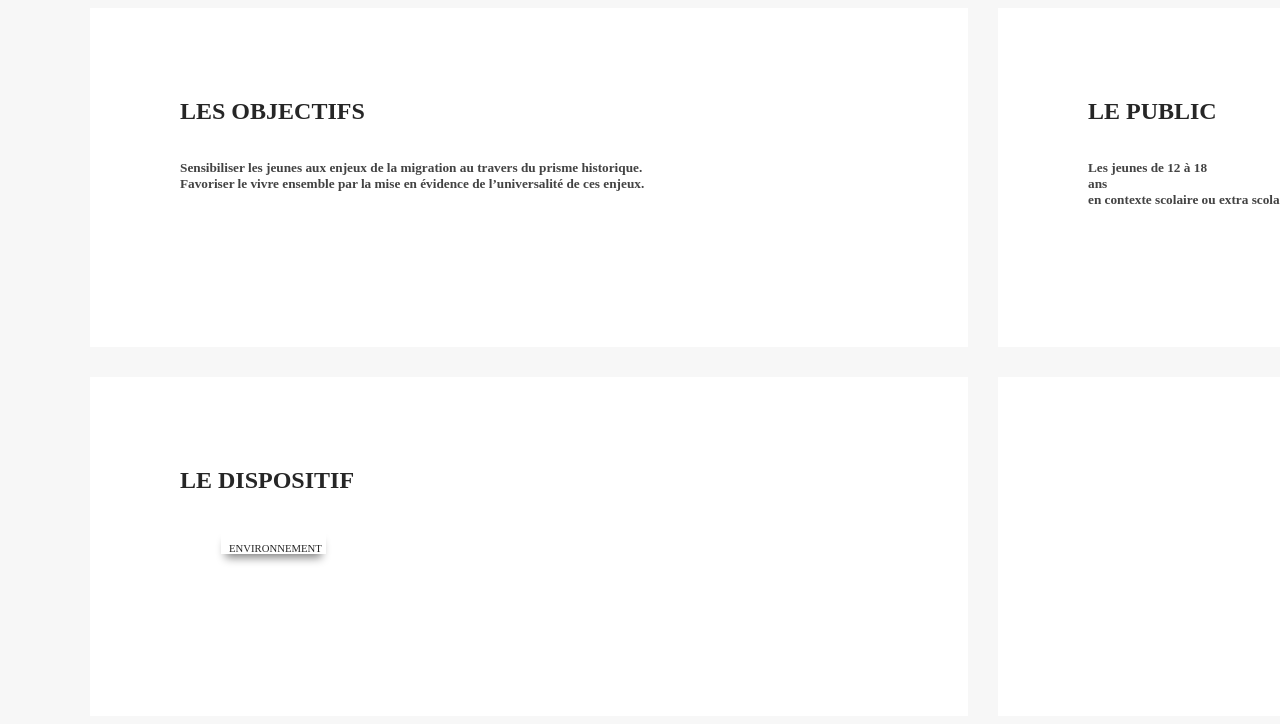
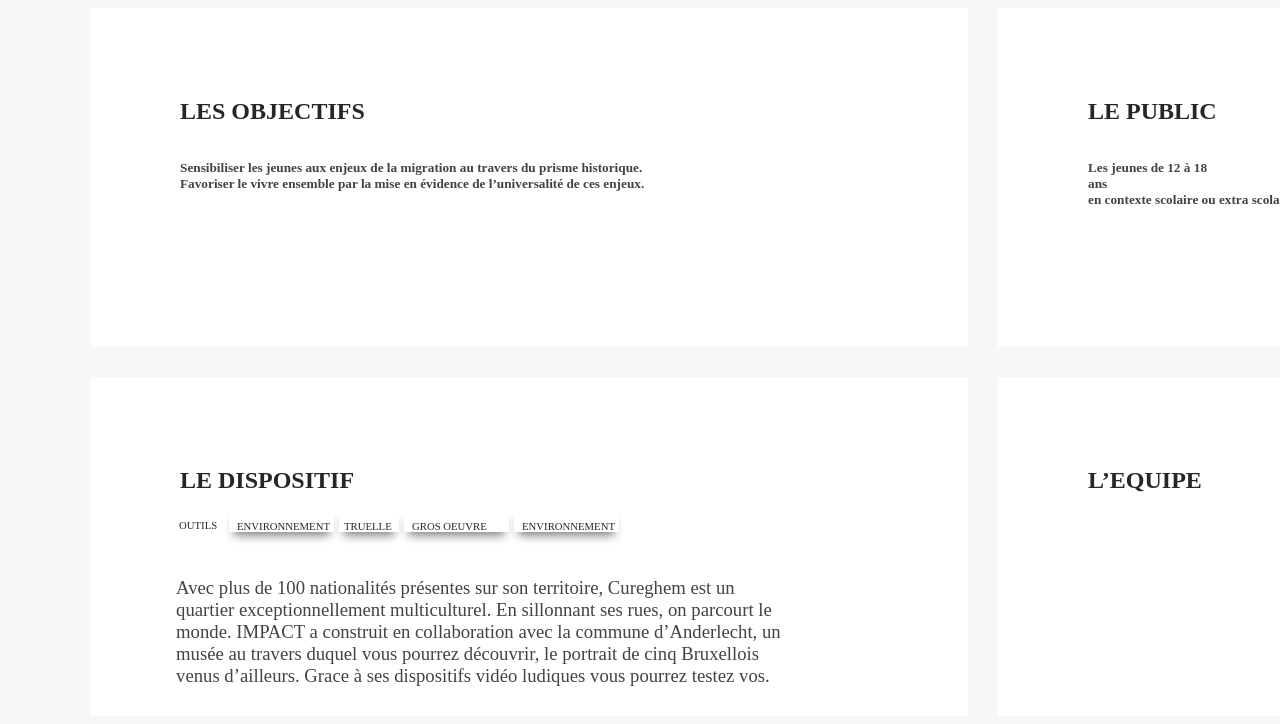
Before and after one commit to TornikeL38/TornikeLapauri04-11, a plain HTML site: page index.html in a window 1280 px wide. Shown: the part 1473-2197 px from the top of the page. Drawn offline with Linux system fonts and the light colour scheme; a small style sheet from the web is missing.

Commit message:
add one box

```diff
--- a/index.html
+++ b/index.html
@@ -69,12 +69,27 @@
         </div>
         <div class="box3">
             <h2 class="in-box3-title">LE DISPOSITIF</h2>
+            <div>
+                <h6 id="H6">OUTILS</h6>
+            </div>
             <div class="little-box-conteiner">
                 <h6 class="txt-in-little-box">ENVIRONNEMENT</h6>
             </div>
+            <div class="little-box2-conteiner">
+                <h6 class="txt2-in-little-box">TRUELLE</h6>
+            </div>
+            <div class="little-box3-conteiner">
+                <h6 class="txt3-in-little-box">GROS OEUVRE</h6>
+            </div>
+            <div class="little-box4-conteiner">
+                <h6 class="txt4-in-little-box">ENVIRONNEMENT</h6>
+            </div>
+            <div class="text">
+                <h3 class="div-text">Avec plus de 100 nationalités présentes sur son territoire, Cureghem est un <br> quartier exceptionnellement multiculturel. En sillonnant ses rues, on parcourt le <br> monde. IMPACT a construit en collaboration avec la commune d’Anderlecht, un <br> musée au travers duquel vous pourrez découvrir, le portrait de cinq Bruxellois <br> venus d’ailleurs. Grace à ses dispositifs vidéo ludiques vous pourrez testez vos.</h3>
+            </div>
         </div>
         <div class="box4">
-
+            <h2 class="title-in-box4">L’EQUIPE</h2>
         </div>
     </section>
 </body>
--- a/style.css
+++ b/style.css
@@ -136,6 +136,7 @@ h6{
 .box3{
     grid-column: 1/3;
     background-color: #FFFFFF;
+    display: flex;
 }
 .box4{
     grid-column: 3/4;
@@ -169,8 +170,8 @@ h6{
 .little-box-conteiner{
     width: 105px;
     height: 25px;
-    margin-left: 131px;
-    margin-top: 35px;
+    margin-left: -125px;
+    margin-top: 130px;
     box-shadow: 0px 8px 10px -4.5px grey;
     background-color: #FFFFFF;
     position: relative;
@@ -182,3 +183,68 @@ h6{
     right: 7px;
     bottom: 0px;
 }
+.little-box2-conteiner{
+    width: 60px;
+    height: 25px;
+    margin-left: 5px;
+    margin-top: 130px;
+    box-shadow: 0px 8px 10px -4.5px grey;
+    background-color: #FFFFFF;
+    position: relative;
+}
+.txt2-in-little-box{
+    width: 90px;
+    position: absolute;
+    right: -35px;
+    bottom: 0px;
+}
+.little-box3-conteiner{
+    width: 105px;
+    height: 25px;
+    margin-left: 5px;
+    margin-top: 130px;
+    box-shadow: 0px 8px 10px -4.5px grey;
+    background-color: #FFFFFF;
+    position: relative;
+}
+.txt3-in-little-box{
+    width: 90px;
+    position: absolute;
+    right: 7px;
+    bottom: 0px;
+}
+.little-box4-conteiner{
+    width: 105px;
+    height: 25px;
+    margin-left: 5px;
+    margin-top: 130px;
+    box-shadow: 0px 8px 10px -4.5px grey;
+    background-color: #FFFFFF;
+    position: relative;
+}
+.txt4-in-little-box{
+    width: 90px;
+    position: absolute;
+    right: 7px;
+    bottom: 0px;
+}
+#H6{
+    margin-top: 142px;
+    margin-left: -175px;
+}
+.text{
+    position: relative;
+}
+.div-text{
+    position: absolute;
+    width: 660px;
+    right: -217px;
+    top: 200px;
+    font-weight: 100;
+    color: #434343;
+}
+.title-in-box4{
+    margin-top: 90px;
+    margin-left: 90px;
+    color: #262626;
+}
```
